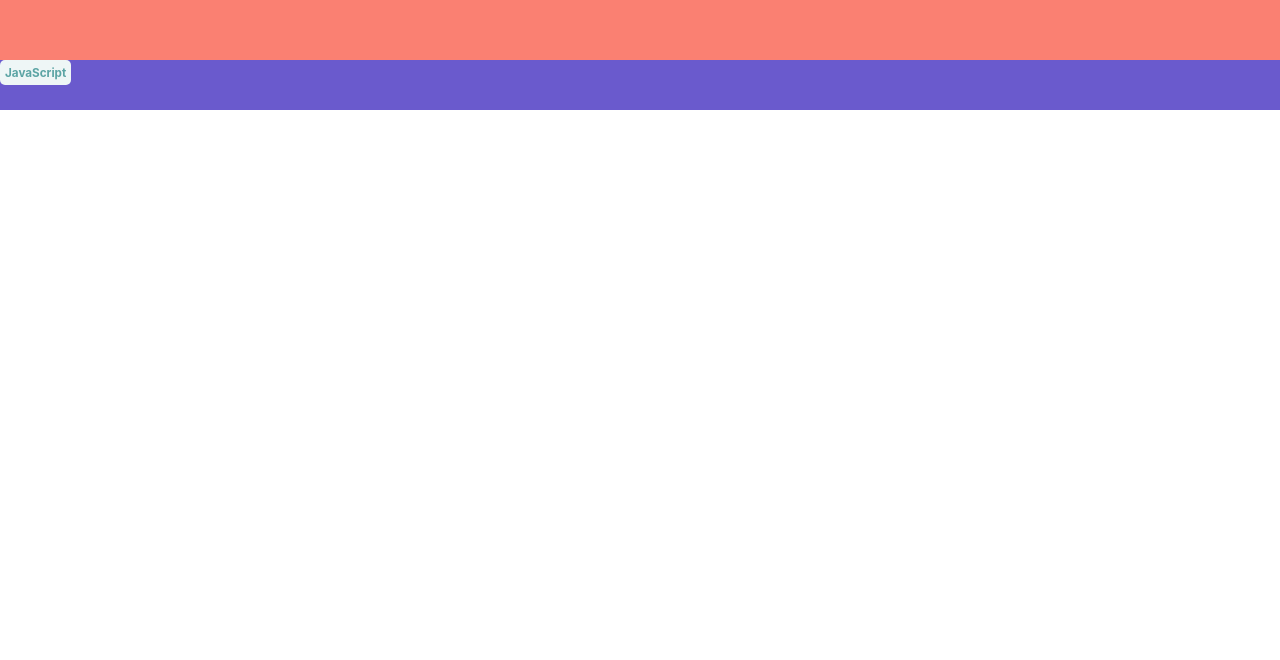
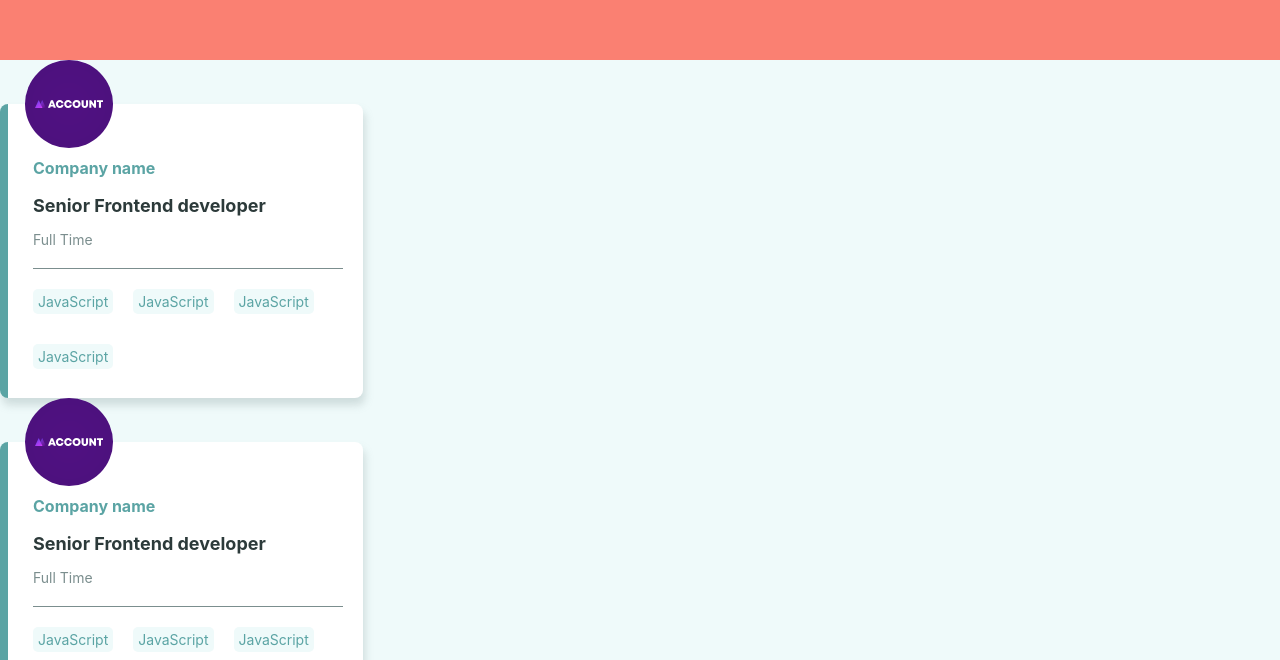
Before and after one commit to hahs-92/JobListFilter, a React (Create React App) app: page / in a window 1280 px wide. Shown: the part 140-800 px from the top of the page. Built offline with nearby package versions, Linux system fonts and the light colour scheme.

Commit message:
estilando card- tags

```diff
--- a/src/App.js
+++ b/src/App.js
@@ -9,8 +9,8 @@
 // import IconMyHome from './components/IconMyHome'
 // import IconPhotoSnap from './components/IconPhotoSnap'
 // import IconShortly from './components/IconShortly'
-import Tags from './components/Tags'
-
+// import Tags from './components/Tags'
+import Card from './components/Card'
 
 //ESTILOS
 import './styles/Global.css'
@@ -25,7 +25,10 @@ function App() {
 
       </header>
       <main className={ styles.Main }>
-        <Tags />
+        <Card />
+        <Card />
+        <Card />
+        <Card />
       </main>
     </section>
   )
--- /dev/null
+++ b/src/components/Card.js
@@ -0,0 +1,42 @@
+//COMPONENTS
+import Tags from './Tags'
+import IconAccount from './IconAccount'
+
+//ESTILOS
+import styles from '../styles/components/Card.module.css'
+
+const Card = () => {
+    return (
+        <article className={ styles.Card }>
+
+            <section className={ styles.Logo }>
+                <IconAccount />
+            </section>
+
+            <section className={ styles.Wrapper }>
+
+                <div className={ styles.Info }>
+                    <div className={ styles.Company }>
+                        <h2>Company name</h2>
+                    </div>
+                    <div className={ styles.Rol }>
+                        <h1>Senior Frontend developer</h1>
+                    </div>
+                    <div className={ styles.InfoAdd }>
+                        <h3>Full Time</h3>
+                    </div>
+                </div>
+
+                <div className={ styles.Tags }>
+                    <Tags />
+                    <Tags />
+                    <Tags />
+                    <Tags />
+                </div>
+
+            </section>
+        </article>
+    )
+}
+
+export default Card
--- a/src/styles/App.module.css
+++ b/src/styles/App.module.css
@@ -1,6 +1,6 @@
 .App {
     display: grid;
-    grid-template: 200px minmax(50px, 1fr) / 1fr;
+    grid-template: 200px minmax(50px, 1fr) / minmax(320px, 1fr);
     background-color: var(--Light-Grayish-Cyan-BG);
 }
 
@@ -11,5 +11,12 @@
 
 .Main {
     grid-area: 2 / 1 / 3 / 2;
-    background-color: slateblue;
+    /* display: grid;
+    grid-template-columns: repeat(auto-fit, minmax(280px, 1fr));
+    grid-auto-rows: auto;
+    justify-self: center;
+    gap: 20px;
+    padding: 20px;
+    max-width: 1200px; */
+    background-color: var(--Light-Grayish-Cyan-BG);
 }
--- a/src/styles/Global.css
+++ b/src/styles/Global.css
@@ -16,6 +16,9 @@
 
     --fontFamily: [Spartan](https://fonts.google.com/specimen/Spartan)
     /* - Weights: 500, 700 */
+
+    /* Sombras */
+    /* --shadow: 2px 7px 8px #7b8e8e47; */
 }
 
 html {
@@ -28,3 +31,19 @@ html {
 a {
     text-decoration: none;
 }
+
+h1 {
+    margin: 0;
+    font-size: 1.8rem;
+}
+
+h2 {
+    margin: 0;
+    font-size: 1.6rem;
+}
+
+h3, p {
+    margin: 0;
+    font-size: 1.4rem;
+    font-weight: 400;
+}
--- /dev/null
+++ b/src/styles/components/Card.module.css
@@ -0,0 +1,61 @@
+.Card {
+    display: grid;
+    grid-template: 44px 44px minmax(100px, 250px) / 25px 88px minmax(150px, 250px);
+    /* background-color: turquoise; */
+}
+
+.Logo {
+    grid-area: 1 / 2 / 3 / 3;
+    z-index: 1;
+    /* background-color: violet; */
+}
+
+.Wrapper {
+    grid-area: 2 / 1 / 4 / 4;
+    display: flex;
+    flex-wrap: wrap;
+    border-radius: 8px;
+    border-left: 8px solid var(--Desaturated-Dark-Cyan);
+    /* padding-top: 54px;
+    padding-right: 20px;
+    padding-left: 20px;
+    padding-bottom: 20px; */
+    padding: 54px 20px 20px 25px;
+    box-shadow: 2px 7px 8px #7b8e8e47;
+    background-color: white;
+}
+
+.Company {
+    color: var(--Desaturated-Dark-Cyan);
+}
+
+.Rol {
+    color: var(--Very-Dark-Grayish-Cyan);
+}
+
+.InfoAdd {
+    color: var(--Dark-Grayish-Cyan);
+}
+
+.Info {
+    display: flex;
+    flex-wrap: wrap;
+    width: 100%;
+    height: 50%;
+    border-bottom: 1px solid var(--Dark-Grayish-Cyan);
+    /* background-color: yellowgreen; */
+}
+
+.Info div {
+    width: 100%;
+    height: 30px;
+}
+
+.Tags {
+    display: flex;
+    flex-wrap: wrap;
+    padding-top: 20px;
+    height: 50%;
+    width: 100%;
+    /* background-color: brown; */
+}
--- a/src/styles/components/Tags.module.css
+++ b/src/styles/components/Tags.module.css
@@ -2,10 +2,12 @@
     display: flex;
     align-items: center;
     justify-content: center;
+    margin-right:20px;
     width: fit-content;
     height: 25px;
     border-radius: 5px;
-    background: var(--Light-Grayish-Cyan-Filter-Tablets);
+    background: var(--Light-Grayish-Cyan-BG);
+
     color: var(--Desaturated-Dark-Cyan);
 }
 
```
Also changed, not shown: src/assets/bg-header-desktop.svg (added), src/assets/bg-header-mobile.svg (added).
